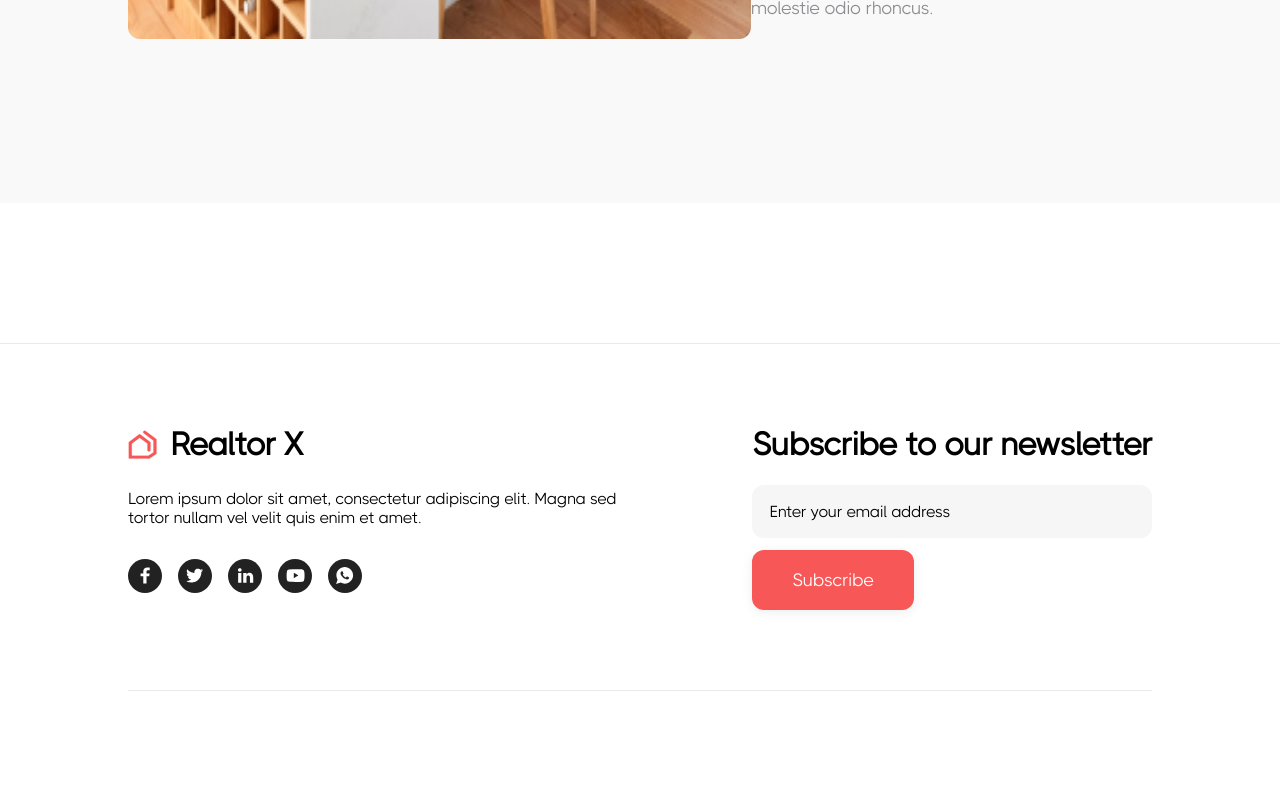
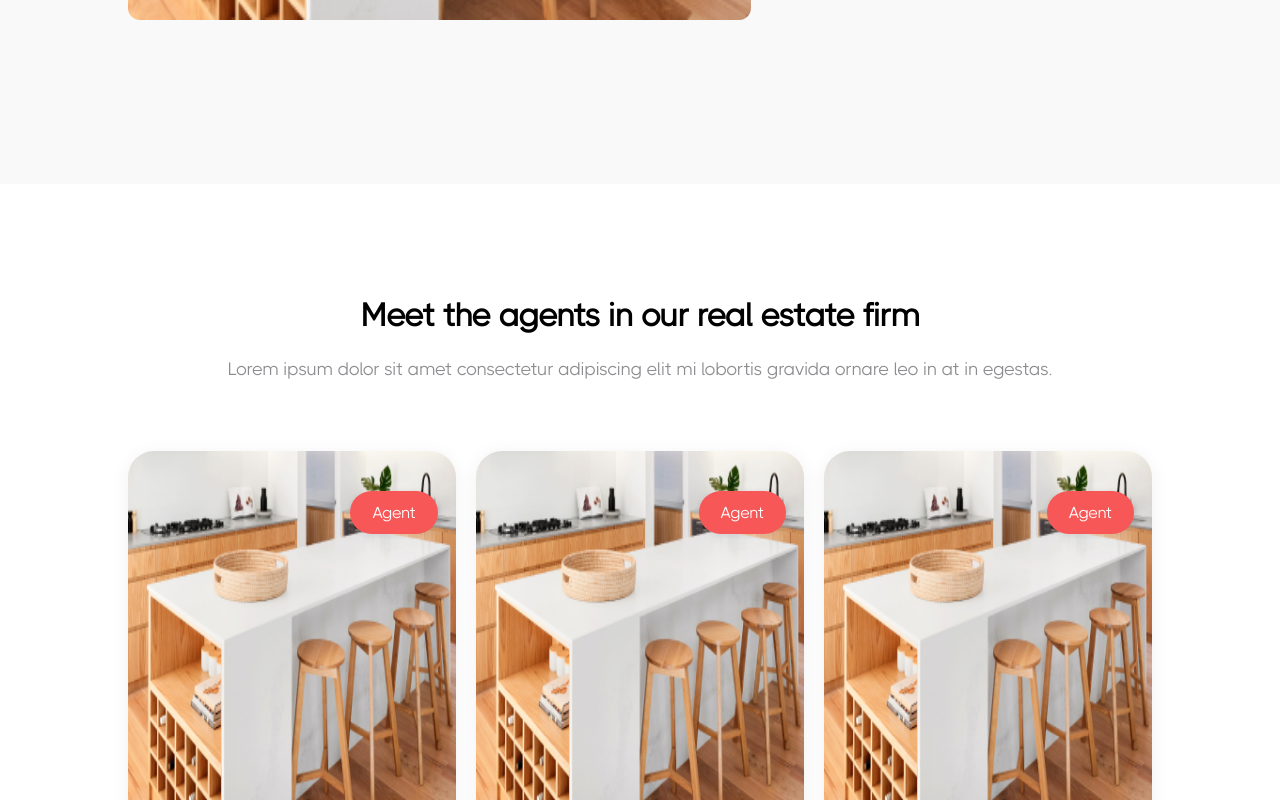
Before and after one commit to ikmean/WH-UI, a React (Create React App) app: page /about in a window 1280 px wide. Shown: the part 4020-4820 px from the top of the page. Before the commit the page ends 4711 px from the top, so only its background shows below. Built offline with nearby package versions, Linux system fonts and the light colour scheme.

Commit message:
add: agents

```diff
--- /dev/null
+++ b/src/components/agents/AgentBox.tsx
@@ -0,0 +1,32 @@
+import React from "react"
+import img1 from "../../lib/images/img1.png"
+import { Line } from "../articles/ArticlesStyles"
+import { AgentBoxStyles, ImgWrapper, InfoBox, TextBox } from "./AgentsStyles"
+import { ReactComponent as Phone } from "../../lib/icons/phone.svg"
+import { ReactComponent as MailRed } from "../../lib/icons/mailRed.svg"
+
+export default function AgentBox() {
+  return (
+    <AgentBoxStyles>
+      <ImgWrapper>
+        <img src={img1} alt="img1" width="100%" height="367.77px" />
+        <div>
+          <InfoBox>Agent</InfoBox>
+        </div>
+      </ImgWrapper>
+      <TextBox>
+        <h2>John Carter</h2>
+        <p>Blandit massa enim nec dui morbi enim nunc faucibus a pellent.</p>
+        <Line />
+        <div>
+          <Phone />
+          <span>(414) 325-427</span>
+        </div>
+        <div>
+          <MailRed />
+          <span>john@realtorx.com</span>
+        </div>
+      </TextBox>
+    </AgentBoxStyles>
+  )
+}
--- /dev/null
+++ b/src/components/agents/Agents.tsx
@@ -0,0 +1,22 @@
+import React from "react"
+import AgentBox from "./AgentBox"
+import { Wrapper, AgentWrapper } from "./AgentsStyles"
+
+export const Agents = () => {
+  return (
+    <Wrapper className="container">
+      <div>
+        <h1>Meet the agents in our real estate firm</h1>
+        <p>
+          Lorem ipsum dolor sit amet consectetur adipiscing elit mi lobortis
+          gravida ornare leo in at in egestas.
+        </p>
+      </div>
+      <AgentWrapper>
+        <AgentBox />
+        <AgentBox />
+        <AgentBox />
+      </AgentWrapper>
+    </Wrapper>
+  )
+}
--- /dev/null
+++ b/src/components/agents/AgentsStyles.tsx
@@ -0,0 +1,75 @@
+import styled from "styled-components"
+import { colors } from "../../lib/colors"
+
+// export interface props {}
+
+export const Wrapper = styled.div`
+  display: flex;
+  justify-content: center;
+  text-align: center;
+  flex-direction: column;
+  align-items: center;
+  h1 {
+    font-size: 32px;
+    margin-bottom: 20px;
+  }
+  p {
+    font-size: 18px;
+    line-height: 30px;
+    color: ${colors.greyText};
+  }
+`
+export const AgentBoxStyles = styled.div`
+  width: 32%;
+  box-shadow: 0px 3px 20px rgba(8, 15, 52, 0.06);
+  border-radius: 26px;
+  img {
+    border-top-left-radius: 26px;
+    border-top-right-radius: 26px;
+  }
+`
+export const ImgWrapper = styled.div`
+  position: relative;
+  div {
+    position: absolute;
+    top: 20px;
+    right: 0;
+    width: max-content;
+  }
+`
+export const InfoBox = styled.div`
+  display: flex;
+  align-items: center;
+  box-shadow: 0px 1px 6px rgba(20, 20, 43, 0.09);
+  border-radius: 60px;
+  padding: 12px 22px;
+  margin-right: 18px;
+  background: ${colors.secondary};
+  color: white;
+`
+
+export const TextBox = styled.div`
+  display: flex;
+  flex-direction: column;
+  margin-bottom: 15px;
+  margin-top: 36px;
+  text-align: left;
+  padding: 0 40px 30px 40px;
+  h2 {
+    margin-bottom: 8px;
+  }
+  div {
+    display: flex;
+    align-items: center;
+    margin-bottom: 20px;
+    span {
+      margin-left: 16.7px;
+    }
+  }
+`
+export const AgentWrapper = styled.div`
+  display: flex;
+  justify-content: space-between;
+  width: 100%;
+  margin-top: 67px;
+`
--- a/src/pages/about/About.tsx
+++ b/src/pages/about/About.tsx
@@ -3,6 +3,7 @@ import { AboutContainer, Description, Images } from "./AboutStyles"
 import aboutimg from "../../lib/images/aboutimg.png"
 import { TakeALook } from "../../components/takeALook/TakeALook"
 import { AboutUs } from "../../components/aboutUs/AboutUs"
+import { Agents } from "../../components/agents/Agents"
 
 function About() {
   return (
@@ -44,6 +45,7 @@ function About() {
       </div>
       <TakeALook />
       <AboutUs />
+      <Agents />
     </AboutContainer>
   )
 }
--- a/src/pages/about/AboutStyles.tsx
+++ b/src/pages/about/AboutStyles.tsx
@@ -8,10 +8,6 @@ export const AboutContainer = styled.div`
   h1 {
     margin-top: 113px;
     font-size: 48px;
-  }
-  p {
-    width: 40%;
-    color: ${colors.greyText};
   }
 `
 export const Images = styled.div`
@@ -27,4 +23,8 @@ export const Description = styled.div`
   justify-content: space-between;
   margin-top: 52px;
   margin-bottom: 109px;
+  p {
+    width: 40%;
+    color: ${colors.greyText};
+  }
 `
```
Also changed, not shown: src/lib/icons/mailRed.svg (added), src/lib/icons/phone.svg (added).
